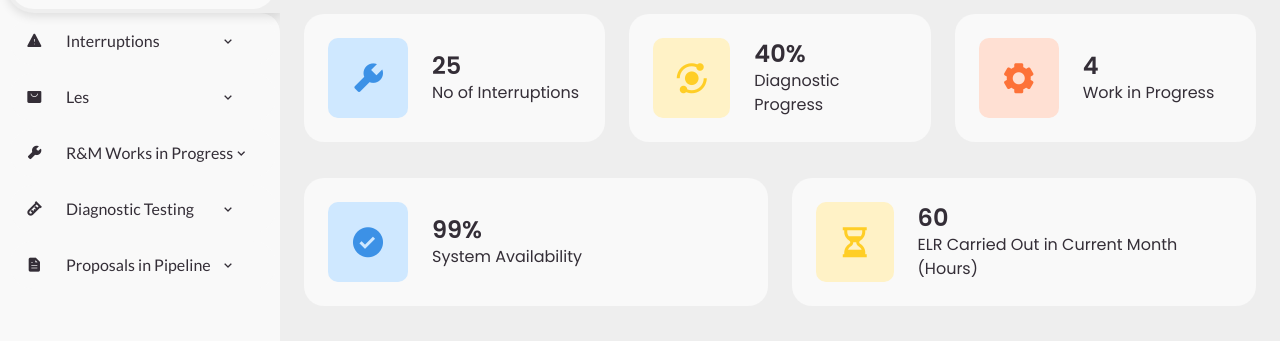
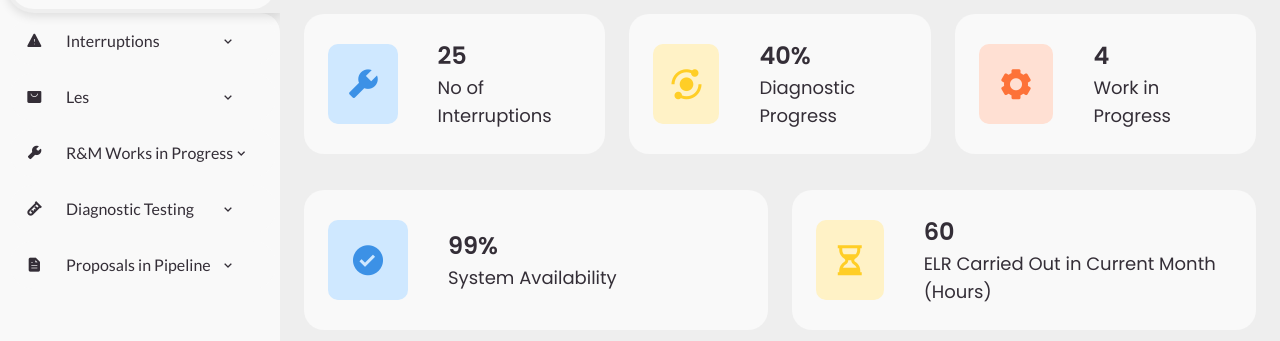
Before and after one commit to Juiliware30/MSEB_website, a plain HTML site: page index.html in a window 1280 px wide. Shown: the part 167-508 px from the top of the page. Drawn offline with nearby package versions, Linux system fonts and the light colour scheme.

Commit message:
Add files via upload

```diff
--- a/index.html
+++ b/index.html
@@ -168,48 +168,47 @@
             <!-- BOX INFO WITH NUMBER COUNT-UP ANIMATION -->
 
 <!-- BOX INFO WITH NUMBER COUNT-UP ANIMATION -->
-<ul class="box-info">
-    <li>
-        <i class='bx bxs-wrench'></i> <!-- Icon for No of Interruptions -->
-        <span class="text">
-            <h3 id="interruptions">0</h3>
-            <p>No of Interruptions</p>
+<ul class="box-info grid grid-cols-1 sm:grid-cols-2 lg:grid-cols-3 gap-6">
+    <li class="flex items-center">
+        <i class='bx bxs-wrench text-4xl sm:text-5xl lg:text-6xl'></i> <!-- Icon for No of Interruptions -->
+        <span class="text ml-4">
+            <h3 id="interruptions" class="text-xl sm:text-2xl lg:text-3xl font-bold">0</h3>
+            <p class="text-sm sm:text-base lg:text-lg">No of Interruptions</p>
         </span>
     </li>
-    <li>
-        <i class='bx bxs-analyse'></i> <!-- Icon for Diagnostic Progress -->
-        <span class="text">
-            <h3 id="diagnosticProgress">0%</h3>
-            <p>Diagnostic Progress</p>
+    <li class="flex items-center">
+        <i class='bx bxs-analyse text-4xl sm:text-5xl lg:text-6xl'></i> <!-- Icon for Diagnostic Progress -->
+        <span class="text ml-4">
+            <h3 id="diagnosticProgress" class="text-xl sm:text-2xl lg:text-3xl font-bold">0%</h3>
+            <p class="text-sm sm:text-base lg:text-lg">Diagnostic Progress</p>
         </span>
     </li>
-     <li>
-        <i class='bx bxs-cog'></i> <!-- Icon for Work in Progress -->
-        <span class="text">
-            <h3 id="workInProgress">0</h3>
-            <p>Work in Progress</p>
-        </span>
-    </li>
-
-</ul>
-
-<ul class="box-info">
-    <li>
-        <i class='bx bxs-check-circle bg-li'></i> <!-- Icon for System Availability -->
-        <span class="text">
-            <h3 id="systemAvailability">0%</h3>
-            <p>System Availability</p>
-        </span>
-    </li>
-<li>
-        <i class='bx bxs-hourglass'></i> <!-- Icon for ELR Carried Out -->
-        <span class="text">
-            <h3 id="elr">0</h3>
-            <p>ELR Carried Out in Current Month (Hours)</p>
+    <li class="flex items-center">
+        <i class='bx bxs-cog text-4xl sm:text-5xl lg:text-6xl'></i> <!-- Icon for Work in Progress -->
+        <span class="text ml-4">
+            <h3 id="workInProgress" class="text-xl sm:text-2xl lg:text-3xl font-bold">0</h3>
+            <p class="text-sm sm:text-base lg:text-lg">Work in Progress</p>
         </span>
     </li>
 </ul>
 
+<ul class="box-info grid grid-cols-1 sm:grid-cols-2 lg:grid-cols-3 gap-6 mt-6">
+    <li class="flex items-center">
+        <i class='bx bxs-check-circle text-4xl sm:text-5xl lg:text-6xl'></i> <!-- Icon for System Availability -->
+        <span class="text ml-4">
+            <h3 id="systemAvailability" class="text-xl sm:text-2xl lg:text-3xl font-bold">0%</h3>
+            <p class="text-sm sm:text-base lg:text-lg">System Availability</p>
+        </span>
+    </li>
+    <li class="flex items-center">
+        <i class='bx bxs-hourglass text-4xl sm:text-5xl lg:text-6xl'></i> <!-- Icon for ELR Carried Out -->
+        <span class="text ml-4">
+            <h3 id="elr" class="text-xl sm:text-2xl lg:text-3xl font-bold">0</h3>
+            <p class="text-sm sm:text-base lg:text-lg">ELR Carried Out in Current Month (Hours)</p>
+        </span>
+    </li>
+</ul>
+</main></section>
 <script type="text/javascript">
     function animateCounter(id, start, end, duration) {
         const element = document.getElementById(id);
@@ -237,9 +236,6 @@
     });
 </script>
 
-    </main>
-  </section>
-
   <script src="script.js"></script>
 
 </body>
```
